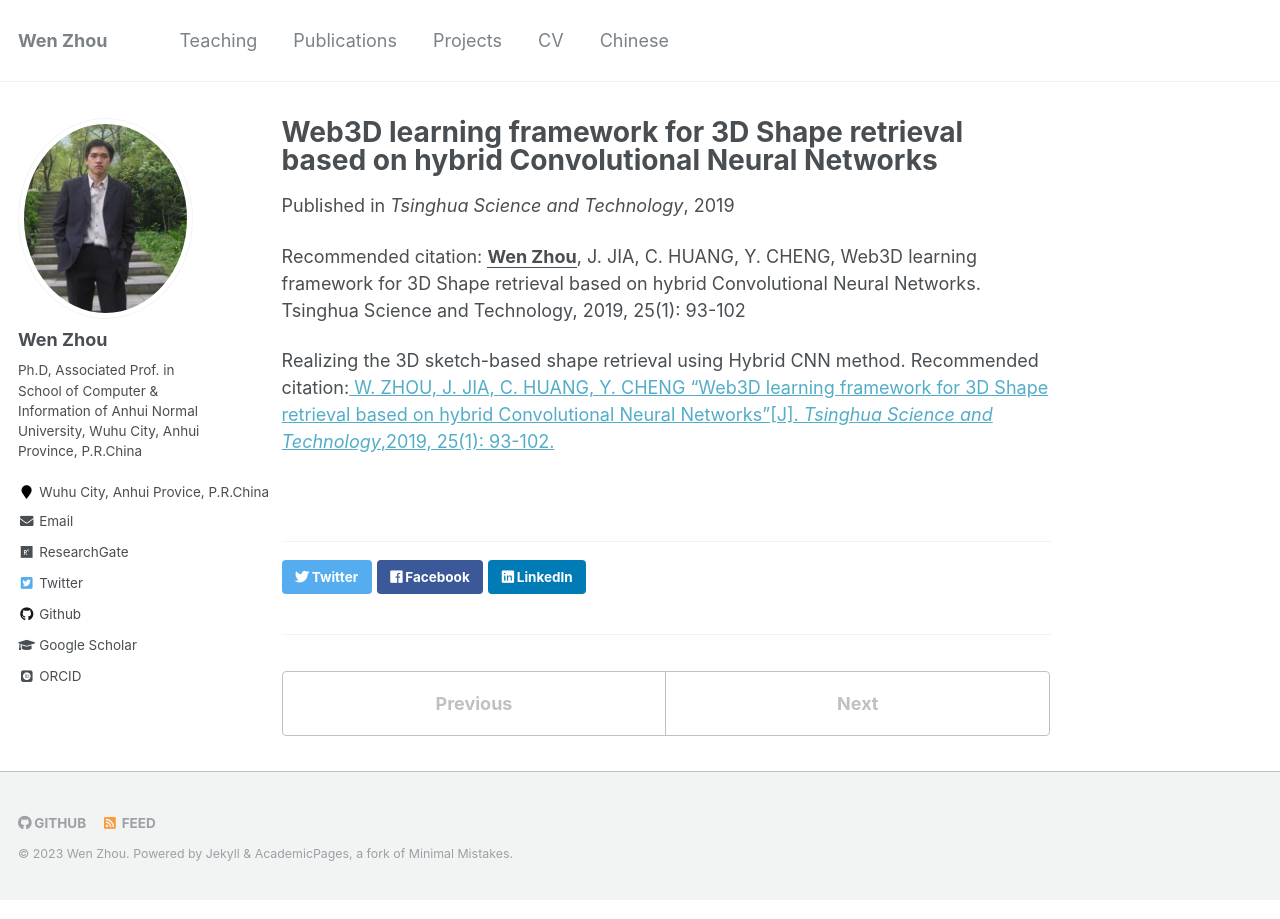
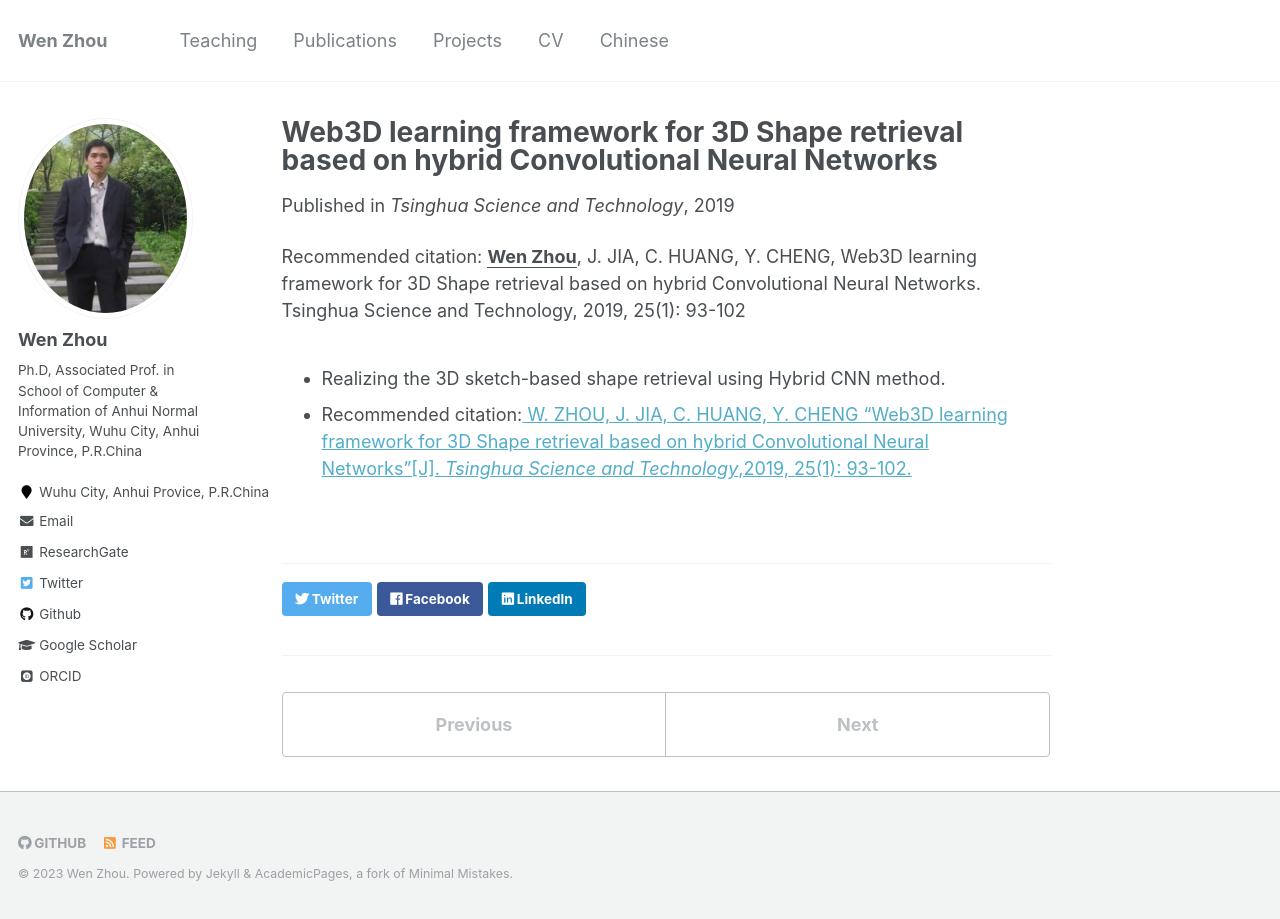
Before and after one commit to zhouwen327/zhouwen327.github.io, a Jekyll site: the page built from _publications/2019-12-01-TS-01.md, in a window 1280 px wide. Built offline with Jekyll 4.4.1, drawn with Linux system fonts in a browser that asks for light colours; some web fonts are replaced.

Commit message:
Update 2019-12-01-TS-01.md

```diff
--- a/_publications/2019-12-01-TS-01.md
+++ b/_publications/2019-12-01-TS-01.md
@@ -7,5 +7,5 @@
 venue: 'Tsinghua Science and Technology'
 citation: '<b><u>Wen Zhou</u></b>, J. JIA, C. HUANG, Y. CHENG, Web3D learning framework for 3D Shape retrieval based on hybrid Convolutional Neural Networks. Tsinghua Science and Technology, 2019, 25(1): 93-102'
 ---
-Realizing the 3D sketch-based shape retrieval using Hybrid CNN method.
-Recommended citation:<a href="http://ivr-ahnu.cn/cn/paper/2020a3.pdf"> W. ZHOU, J. JIA, C. HUANG, Y. CHENG "Web3D learning framework for 3D Shape retrieval based on hybrid Convolutional Neural Networks"[J]. <i>Tsinghua Science and Technology</i>,2019, 25(1): 93-102.</a>
++ Realizing the 3D sketch-based shape retrieval using Hybrid CNN method.
++ Recommended citation:<a href="http://ivr-ahnu.cn/cn/paper/2020a3.pdf"> W. ZHOU, J. JIA, C. HUANG, Y. CHENG "Web3D learning framework for 3D Shape retrieval based on hybrid Convolutional Neural Networks"[J]. <i>Tsinghua Science and Technology</i>,2019, 25(1): 93-102.</a>
```
